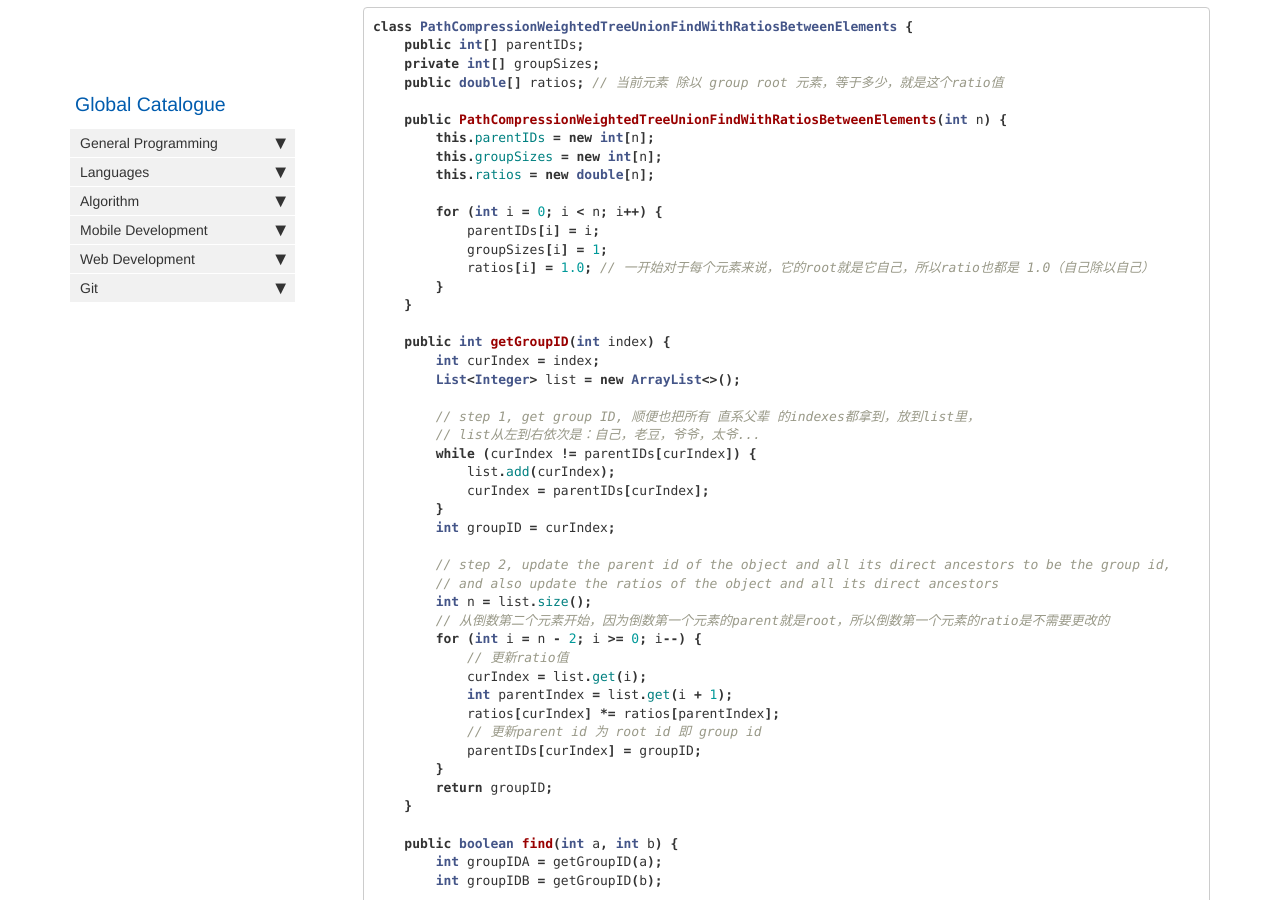
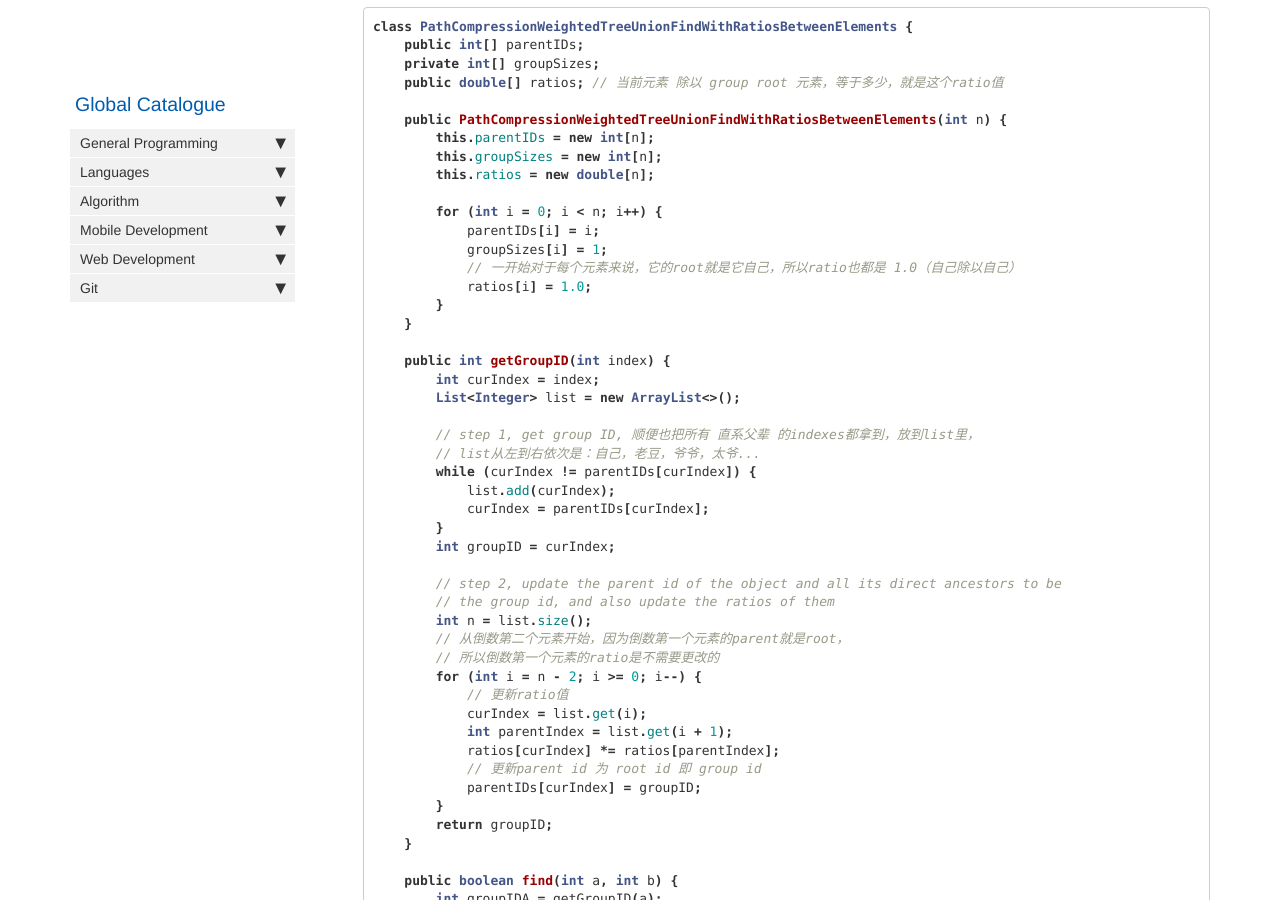
Before and after one commit to HungryOrc/hungryorc.github.io, a Jekyll site: the page built from pages/algorithm/algorithm_union_find.md, in a window 1280 px wide and 900 px high, scrolled down 8728 px. Built offline with Jekyll 4.4.1, drawn with Linux system fonts in a browser that asks for light colours; nearby versions of some CDN libraries; comment, search, counter and statistics services are not loaded; some of the changed text lies outside the part shown.

Commit message:
Update algorithm_union_find.md

```diff
--- a/pages/algorithm/algorithm_union_find.md
+++ b/pages/algorithm/algorithm_union_find.md
@@ -391,7 +391,8 @@ class PathCompressionWeightedTreeUnionFindWithRatiosBetweenElements {
         for (int i = 0; i < n; i++) {
             parentIDs[i] = i;
             groupSizes[i] = 1;
-            ratios[i] = 1.0; // 一开始对于每个元素来说，它的root就是它自己，所以ratio也都是 1.0（自己除以自己）
+            // 一开始对于每个元素来说，它的root就是它自己，所以ratio也都是 1.0（自己除以自己）
+            ratios[i] = 1.0;
         }
     }
 
@@ -407,10 +408,11 @@ class PathCompressionWeightedTreeUnionFindWithRatiosBetweenElements {
         }
         int groupID = curIndex;
 
-        // step 2, update the parent id of the object and all its direct ancestors to be the group id,
-        // and also update the ratios of the object and all its direct ancestors
+        // step 2, update the parent id of the object and all its direct ancestors to be
+        // the group id, and also update the ratios of them
         int n = list.size();
-        // 从倒数第二个元素开始，因为倒数第一个元素的parent就是root，所以倒数第一个元素的ratio是不需要更改的
+        // 从倒数第二个元素开始，因为倒数第一个元素的parent就是root，
+        // 所以倒数第一个元素的ratio是不需要更改的
         for (int i = n - 2; i >= 0; i--) {
             // 更新ratio值
             curIndex = list.get(i);
@@ -474,7 +476,7 @@ class PathCompressionWeightedTreeUnionFindWithRatiosBetweenElements {
             return -1.0;
         }
 
-        // 到了这里的时候，a和b的ratio值必然都是它们相对于它们的(共同的)root element 的倍数值了
+        // 到了这里的时候，a和b的ratio值必然都是它们相对于它们的(共同的)root element的倍数值了
         return ratios[a] / ratios[b];
     }
 }
```
